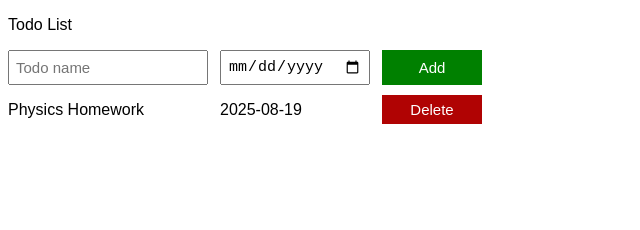
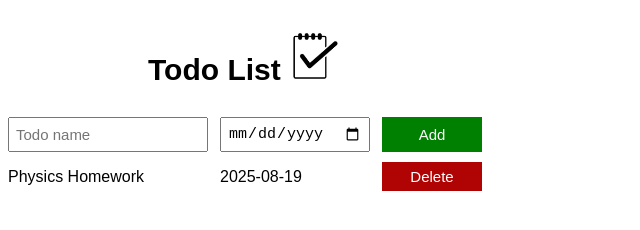
Before and after one commit to mdabdurrahman60/Todo-List, a plain HTML site: page index.html in a window 1280 px wide. Shown: the whole page, without its empty margins (0-640 px from the left). Drawn offline with Linux system fonts and the light colour scheme.

Commit message:
img and css added

```diff
--- a/index.html
+++ b/index.html
@@ -7,7 +7,7 @@
     <link rel="stylesheet" href="styles.css">
 </head>
 <body>
-    <p>Todo List</p>
+    <p class="name">Todo List <span><img class="todo-img" src="img/todo_img.png" alt=""></span></p>
     <div class="todo-input-grid">
         <input placeholder="Todo name" class="todo-name-input name-input">
         <input type="date" class="due-date-input date-input">
--- a/styles.css
+++ b/styles.css
@@ -1,5 +1,14 @@
 body{
     font-family: Arial;
+
+}
+.name{
+    font-size: 30px;
+    margin-left: 140px;
+    font-weight: bold;
+}
+.todo-img{
+    height: 50px;
 
 }
 .todo-grid,
```
Also changed, not shown: img/todo_img.png (added).
